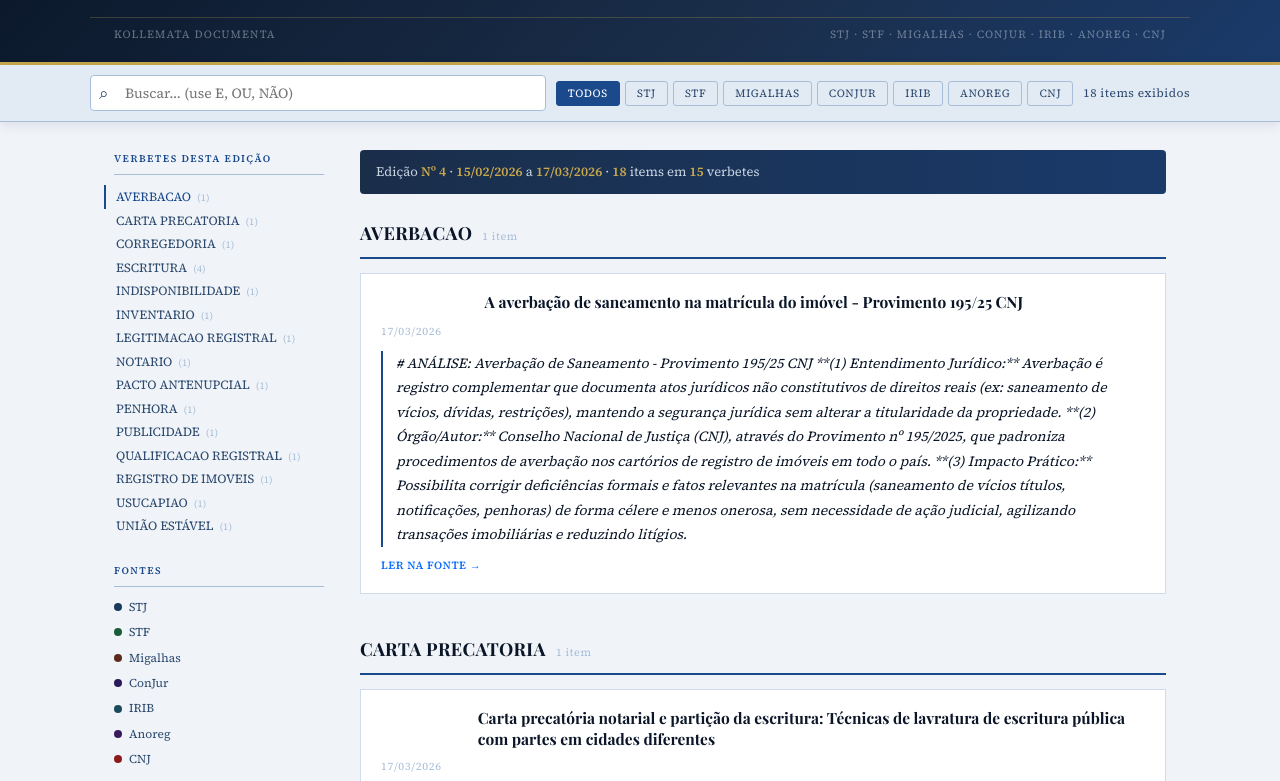
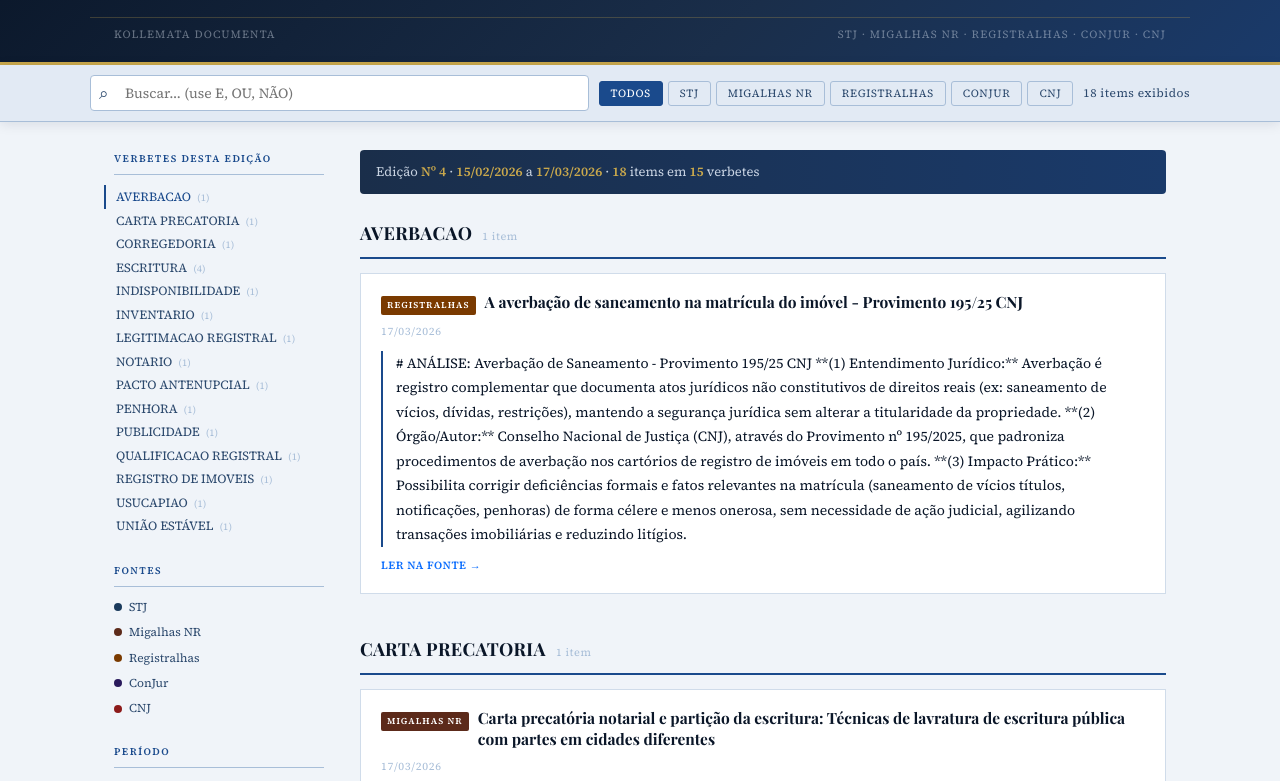
Before and after one commit to KollDocta/boletim-juridico, a website: page index.html in a window 1280 px wide. Shown: the part 104-885 px from the top of the page. Drawn offline with nearby package versions, Linux system fonts and the light colour scheme; a web font is replaced by a local one.

Commit message:
Add files via upload

```diff
--- a/index.html
+++ b/index.html
@@ -11,7 +11,7 @@
   --ink:#0a1628;--ink-mid:#1a2e4a;--ink-light:#2d4a6e;
   --cream:#f0f4f9;--parchment:#e2eaf4;--rule:#a8bed8;
   --accent:#1a4a8c;--accent-2:#0d6efd;--gold:#c9a84c;
-  --stj:#1a3a5c;--stf:#1a5c3a;--migalhas:#5c2a1a;
+  --stj:#1a3a5c;--stf:#1a5c3a;--migalhas1:#5c2a1a;--migalhas2:#7a3a00;
   --conjur:#2a1a5c;--irib:#1a4a5c;--anoreg:#3a1a5c;--cnj:#8c1a1a;
   --serif:"Playfair Display",Georgia,serif;
   --body:"Source Serif 4",Georgia,serif;
@@ -22,8 +22,9 @@ body{background:var(--cream);color:var(--ink);font-family:var(--body);font-size:
 .masthead{background:linear-gradient(135deg,#0a1628 0%,#1a2e4a 60%,#1a3a6a 100%);color:#e8f0fb;border-bottom:3px solid var(--gold)}
 .masthead-inner{max-width:1100px;margin:0 auto;padding:28px 24px 20px;display:grid;grid-template-columns:1fr auto;align-items:end;gap:16px}
 .masthead h1{font-family:var(--serif);font-size:clamp(26px,4vw,42px);font-weight:700;letter-spacing:-0.02em;line-height:1.1;color:#e8f0fb}
+.masthead h1 .koll{color:var(--gold)}
+.masthead h1 .hifen{color:var(--gold)}
 .masthead h1 em{font-style:italic;color:var(--gold)}
-.masthead h1 .koll{color:var(--gold)}
 .masthead p.tagline{font-size:12px;letter-spacing:.1em;text-transform:uppercase;color:rgba(232,240,251,.55);margin-top:6px}
 .masthead-meta{text-align:right;font-size:12px;color:rgba(232,240,251,.45)}
 .masthead-meta .edicao{font-family:var(--serif);font-size:20px;font-weight:700;color:var(--gold);display:block;line-height:1;margin-bottom:4px}
@@ -63,14 +64,14 @@ body{background:var(--cream);color:var(--ink);font-family:var(--body);font-size:
 .artigo-header{display:flex;gap:9px;align-items:flex-start;margin-bottom:8px}
 .fonte-badge{font-size:9px;font-weight:700;letter-spacing:.12em;text-transform:uppercase;padding:2px 6px;border-radius:2px;color:white;white-space:nowrap;margin-top:4px;flex-shrink:0}
 .fonte-badge.stj{background:var(--stj)}.fonte-badge.stf{background:var(--stf)}
-.fonte-badge.migalhas{background:var(--migalhas)}.fonte-badge.conjur{background:var(--conjur)}
-.fonte-badge.irib{background:var(--irib)}.fonte-badge.anoreg{background:var(--anoreg)}
-.fonte-badge.cnj{background:var(--cnj)}
+.fonte-badge.migalhas1{background:var(--migalhas1)}.fonte-badge.migalhas2{background:var(--migalhas2)}
+.fonte-badge.conjur{background:var(--conjur)}.fonte-badge.irib{background:var(--irib)}
+.fonte-badge.anoreg{background:var(--anoreg)}.fonte-badge.cnj{background:var(--cnj)}
 .artigo-titulo{font-family:var(--serif);font-size:15.5px;font-weight:700;line-height:1.35;color:var(--ink);flex:1}
 .artigo-titulo a{color:inherit;text-decoration:none;transition:color .15s}
 .artigo-titulo a:hover{color:var(--accent)}
 .artigo-meta{font-size:11px;color:var(--rule);letter-spacing:.06em;text-transform:uppercase;margin-bottom:9px}
-.artigo-sintese{font-size:14px;line-height:1.75;color:var(--ink-light);border-left:2px solid var(--parchment);padding-left:13px;font-style:italic}
+.artigo-sintese{font-size:14px;line-height:1.75;color:var(--ink-light);border-left:2px solid var(--parchment);padding-left:13px;font-style:normal}
 .artigo-sintese.highlight{border-left-color:var(--accent);color:var(--ink)}
 .artigo-link{display:inline-flex;align-items:center;gap:4px;margin-top:10px;font-size:11px;color:var(--accent-2);text-decoration:none;letter-spacing:.05em;font-weight:600;text-transform:uppercase;transition:gap .15s}
 .artigo-link:hover{gap:8px}
@@ -87,7 +88,7 @@ footer{background:var(--ink);color:rgba(232,240,251,.4);font-size:12px;text-alig
 <header class="masthead">
   <div class="masthead-inner">
     <div>
-      <h1><span class="koll">KOLL</span>-<em>Docta</em></h1>
+      <h1><span class="koll">KOLL</span><span class="hifen">-</span><em>Docta</em></h1>
       <p class="tagline">Revista Semanal de Direito Notarial e Registral</p>
     </div>
     <div class="masthead-meta">
@@ -97,9 +98,10 @@ footer{background:var(--ink);color:rgba(232,240,251,.4);font-size:12px;text-alig
   </div>
   <div class="masthead-sub">
     <span>Kollemata Documenta</span>
-    <span>STJ · STF · Migalhas · ConJur · IRIB · Anoreg · CNJ</span>
+    <span>STJ · Migalhas NR · Registralhas · ConJur · CNJ</span>
   </div>
 </header>
+
 <div class="toolbar">
   <div class="toolbar-inner">
     <div class="search-wrap">
@@ -108,16 +110,15 @@ footer{background:var(--ink);color:rgba(232,240,251,.4);font-size:12px;text-alig
     <div class="filter-group" id="filtros-fonte">
       <button class="filter-btn active" data-fonte="todos">Todos</button>
       <button class="filter-btn" data-fonte="stj">STJ</button>
-      <button class="filter-btn" data-fonte="stf">STF</button>
-      <button class="filter-btn" data-fonte="migalhas">Migalhas</button>
+      <button class="filter-btn" data-fonte="migalhas1">Migalhas NR</button>
+      <button class="filter-btn" data-fonte="migalhas2">Registralhas</button>
       <button class="filter-btn" data-fonte="conjur">ConJur</button>
-      <button class="filter-btn" data-fonte="irib">IRIB</button>
-      <button class="filter-btn" data-fonte="anoreg">Anoreg</button>
       <button class="filter-btn" data-fonte="cnj">CNJ</button>
     </div>
     <span class="stats-bar" id="stats-bar">—</span>
   </div>
 </div>
+
 <div class="main-layout">
   <aside class="aside">
     <div class="aside-section">
@@ -128,11 +129,9 @@ footer{background:var(--ink);color:rgba(232,240,251,.4);font-size:12px;text-alig
       <div class="aside-title">Fontes</div>
       <div class="fonte-legend">
         <span class="fonte-dot" style="--dot-color:var(--stj)">STJ</span>
-        <span class="fonte-dot" style="--dot-color:var(--stf)">STF</span>
-        <span class="fonte-dot" style="--dot-color:var(--migalhas)">Migalhas</span>
+        <span class="fonte-dot" style="--dot-color:var(--migalhas1)">Migalhas NR</span>
+        <span class="fonte-dot" style="--dot-color:var(--migalhas2)">Registralhas</span>
         <span class="fonte-dot" style="--dot-color:var(--conjur)">ConJur</span>
-        <span class="fonte-dot" style="--dot-color:var(--irib)">IRIB</span>
-        <span class="fonte-dot" style="--dot-color:var(--anoreg)">Anoreg</span>
         <span class="fonte-dot" style="--dot-color:var(--cnj)">CNJ</span>
       </div>
     </div>
@@ -146,9 +145,11 @@ footer{background:var(--ink);color:rgba(232,240,251,.4);font-size:12px;text-alig
     <div id="conteudo"><div class="loading">A carregar o boletim…</div></div>
   </main>
 </div>
+
 <footer>
   <strong style="color:var(--gold)">KOLL-Docta</strong> · Kollemata Documenta · <span id="footer-data"></span>
 </footer>
+
 <script>
 let boletim=null,fonteAtiva="todos",termoBusca="";
 function fmtData(iso){if(!iso)return"—";const[y,m,d]=iso.split("T")[0].split("-");return`${d}/${m}/${y}`}
```
